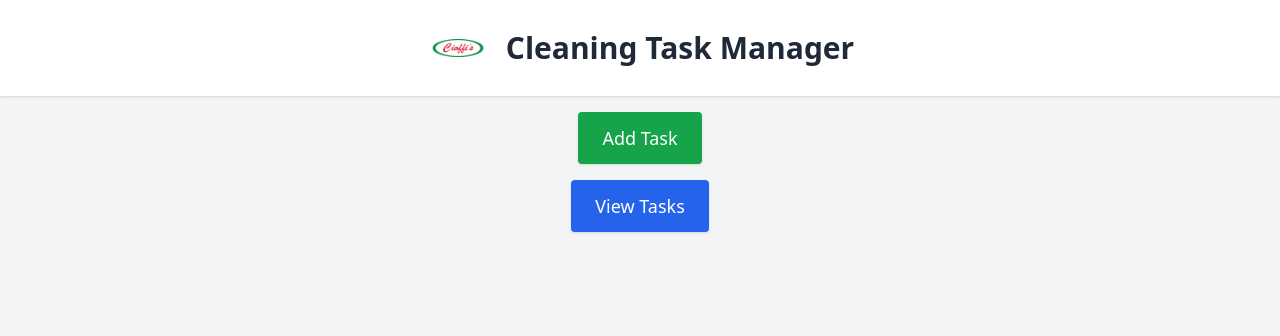
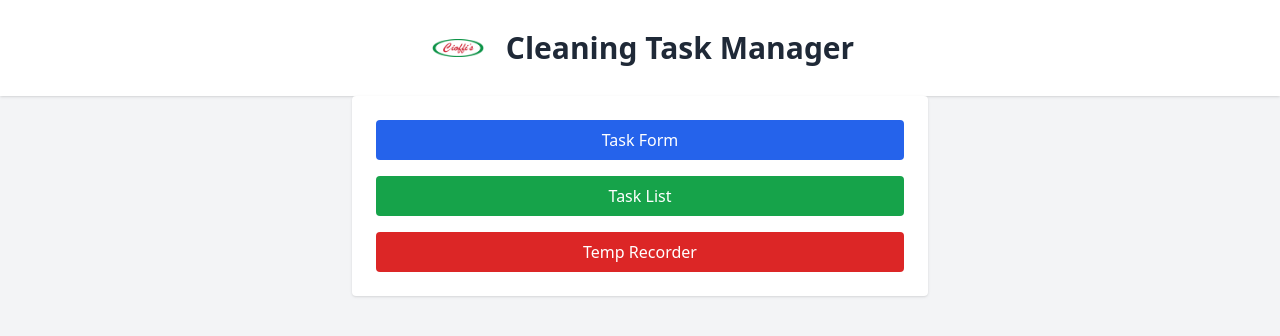
Before and after one commit to Aashay-B/Log-Manager, a React (Create React App) app: page / in a window 1280 px wide. Shown: the top 336 px of the page. Built offline with nearby package versions, Linux system fonts and the light colour scheme.

Commit message:
Added Temp recorder

```diff
--- a/src/App.js
+++ b/src/App.js
@@ -1,47 +1,58 @@
+// src/App.js
+
 import React, { useState } from 'react';
 import TaskForm from './components/TaskForm';
 import TaskList from './components/TaskList';
-import Header from './components/Header';
+import TempRecorderForm from './components/TempRecorderForm';
+import Header from './components/Header'; // <-- NEW
 
-function App() {
-  const [view, setView] = useState('');
+export default function App() {
+  const [view, setView] = useState('home');
 
   return (
     <div className="min-h-screen bg-gray-100">
-      <Header />
+      <Header /> {/* ← Add the shared header */}
 
-      <div className="p-4">
-        {view && (
-          <button
-            onClick={() => setView('')}
-            className="mb-4 bg-gray-300 hover:bg-gray-400 text-gray-800 px-4 py-2 rounded"
-          >
-            ← Back to Menu
-          </button>
-        )}
-
-        {!view && (
-          <div className="flex flex-col space-y-4 items-center justify-center">
+      <div className="max-w-xl mx-auto bg-white p-6 rounded shadow text-center">
+        {view === 'home' && (
+          <div className="flex flex-col space-y-4">
             <button
-              onClick={() => setView('form')}
-              className="bg-green-600 text-white px-6 py-3 rounded text-lg shadow hover:bg-green-700"
+              onClick={() => setView('taskForm')}
+              className="bg-blue-600 text-white py-2 rounded hover:bg-blue-700"
             >
-              Add Task
+              Task Form
             </button>
             <button
-              onClick={() => setView('list')}
-              className="bg-blue-600 text-white px-6 py-3 rounded text-lg shadow hover:bg-blue-700"
+              onClick={() => setView('taskList')}
+              className="bg-green-600 text-white py-2 rounded hover:bg-green-700"
             >
-              View Tasks
+              Task List
+            </button>
+            <button
+              onClick={() => setView('tempRecorder')}
+              className="bg-red-600 text-white py-2 rounded hover:bg-red-700"
+            >
+              Temp Recorder
             </button>
           </div>
         )}
 
-        {view === 'form' && <TaskForm />}
-        {view === 'list' && <TaskList />}
+        {view !== 'home' && (
+          <button
+            onClick={() => setView('home')}
+            className="mt-6 text-blue-500 underline"
+          >
+            ← Back to Home
+          </button>
+        )}
+      </div>
+
+      {/* Render appropriate view */}
+      <div className="mt-6">
+        {view === 'taskForm' && <TaskForm />}
+        {view === 'taskList' && <TaskList />}
+        {view === 'tempRecorder' && <TempRecorderForm />}
       </div>
     </div>
   );
 }
-
-export default App;
--- /dev/null
+++ b/src/components/TempRecorderForm.js
@@ -0,0 +1,68 @@
+// src/components/TempRecorderForm.js
+
+import React, { useState } from 'react';
+import { supabase } from '../supabaseClient';
+
+const locations = ['Fridge 1', 'Fridge 2', 'Fridge 3', 'Freezer 1', 'Freezer 2', 'Freezer 3', 'Dry Age Room'];
+
+export default function TempRecorderForm() {
+  const [form, setForm] = useState({ name: '', location: locations[0], temperature: '' });
+
+  const handleChange = (e) => {
+    setForm(prev => ({ ...prev, [e.target.name]: e.target.value }));
+  };
+
+  const handleSubmit = async (e) => {
+    e.preventDefault();
+
+    const { error } = await supabase.from('temperature_logs').insert([form]);
+
+    if (error) {
+      alert('Error: ' + error.message);
+    } else {
+      alert('Temperature recorded!');
+      setForm({ name: '', location: locations[0], temperature: '' });
+    }
+  };
+
+  return (
+    <div className="p-4 max-w-md mx-auto bg-white shadow rounded">
+      <h2 className="text-xl font-semibold mb-4 text-center">Temp Recorder</h2>
+      <form onSubmit={handleSubmit} className="space-y-4">
+        <input
+          name="name"
+          value={form.name}
+          onChange={handleChange}
+          placeholder="Your name"
+          className="w-full p-2 border rounded"
+          required
+        />
+        <select
+          name="location"
+          value={form.location}
+          onChange={handleChange}
+          className="w-full p-2 border rounded"
+        >
+          {locations.map(loc => (
+            <option key={loc} value={loc}>{loc}</option>
+          ))}
+        </select>
+        <input
+          name="temperature"
+          type="number"
+          value={form.temperature}
+          onChange={handleChange}
+          placeholder="Temperature (°C)"
+          className="w-full p-2 border rounded"
+          required
+        />
+        <button
+          type="submit"
+          className="w-full bg-blue-600 text-white py-2 rounded hover:bg-blue-700"
+        >
+          Submit
+        </button>
+      </form>
+    </div>
+  );
+}
```
